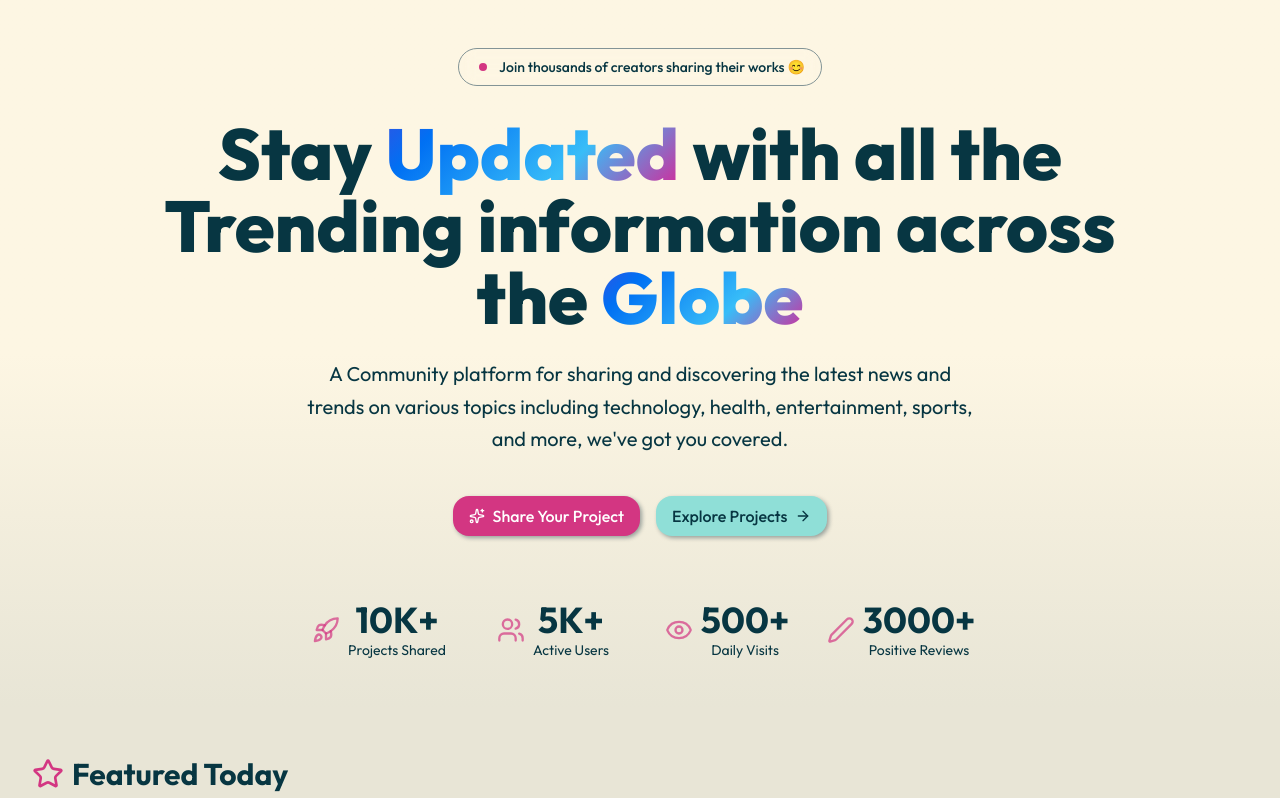
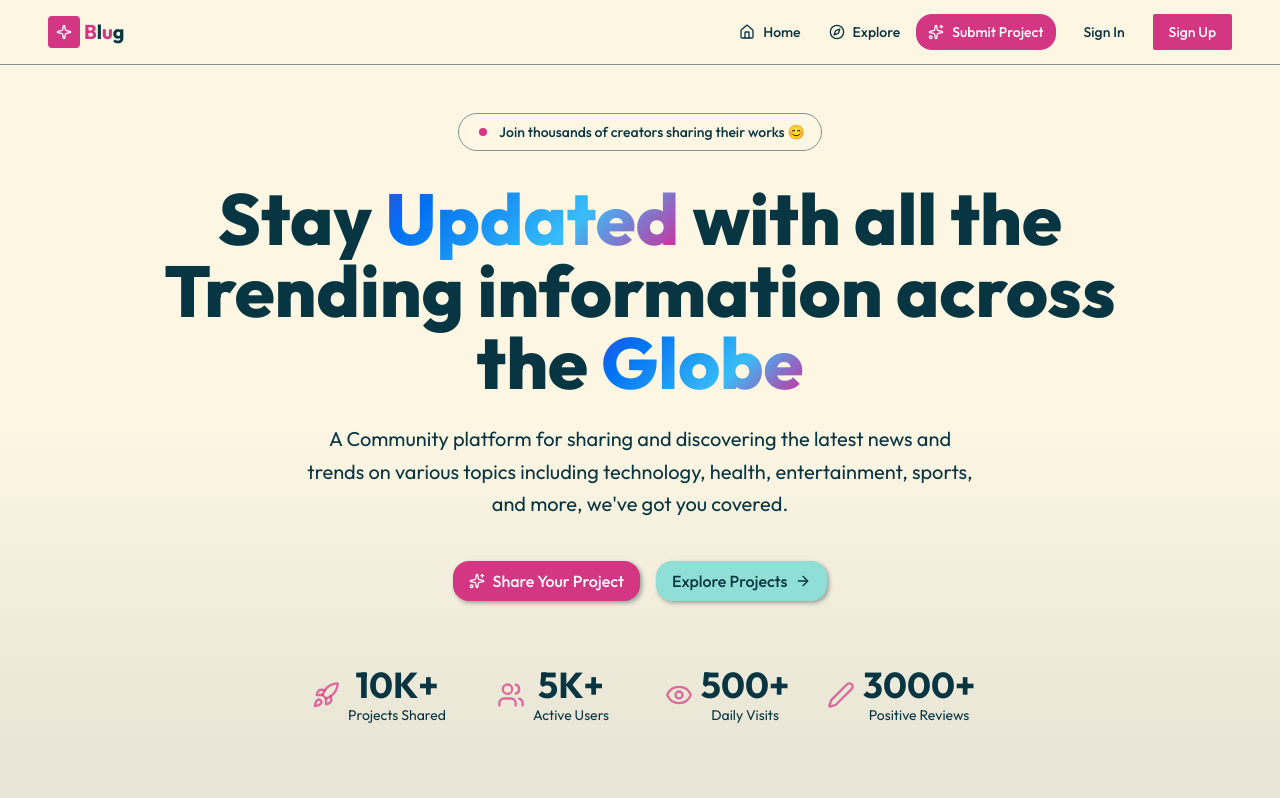
Before and after one commit to OgbodoPhilip/Blug, a Next.js app: page / in a window 1280 px wide. Shown: the top 798 px of the page. Built offline with nearby package versions, Linux system fonts and the light colour scheme.

Commit message:
working on header section

```diff
--- a/app/layout.tsx
+++ b/app/layout.tsx
@@ -1,6 +1,8 @@
 import type { Metadata } from "next";
 import { Outfit } from "next/font/google";
 import "./globals.css";
+import Header from "@/components/common/header";
+import Footer from "@/components/common/footer";
 
 const outfit = Outfit({
   variable: "--font-outfit",
@@ -24,7 +26,9 @@
       <body
         className={`${outfit.className} `}
       >
+        <Header/>
         {children}
+        <Footer/>
       </body>
     </html>
   );
--- a/components/common/empty-state.tsx
+++ b/components/common/empty-state.tsx
@@ -6,8 +6,8 @@
 export default function EmptyState ({message,icon:Icon}:{message:string,icon:LucideIcon}) {
   return (
     <div className='empty-state'>
-        <Icon className='size-10 text-primary'/>
-        <p>{message}</p>
+       {Icon &&  <Icon className='size-12 text-muted-foreground/50 mx-auto mb-4'/>}
+        <p className='text-lg text-muted-foreground'>{message}</p>
 
  </div>
   )
--- /dev/null
+++ b/components/common/footer.tsx
@@ -0,0 +1,9 @@
+import React from 'react'
+
+type Props = {}
+
+export default function Footer({}: Props) {
+  return (
+    <div>Footer</div>
+  )
+}
--- /dev/null
+++ b/components/common/header.tsx
@@ -0,0 +1,58 @@
+import { CompassIcon, HomeIcon, SparkleIcon, Sparkles } from "lucide-react"
+import Link from "next/link"
+import { Button } from "../ui/button"
+
+
+
+const Logo = () => {
+   return (
+     <Link href="/" className="flex items-center gap-1 group ">
+    <div className="size-8 rounded-lg bg-primary flex items-center justify-center">
+        <SparkleIcon className="size-4 text-primary-foreground "/>
+
+    </div>
+    <span className="text-xl font-bold">
+        <span className="text-primary">B</span>l
+        <span className="text-primary">u</span>g
+    </span>
+    </Link>
+   )
+}
+
+export default function Header() {
+  return (
+    <header className="sticky top-0 z-50 border-b bg-background/95 backdrop-blur-5xl support-backdrop-filter:bg-background/60">
+        <div className="wrapper px-12">
+            <div className="flex h-16 items-center justify-between">
+                <Logo/>
+                <nav className="flex items-center gap-1">
+                <Link href='/' className="flex items-center gap-2 px-3 py-2 text-sm font-medium rounded-2xl text-muted-foreground hover:text-foreground transition-colors hover:bg-muted/50">
+                <HomeIcon className="size-4"/>
+                <span>Home</span>
+                </Link>
+                <Link href='/explore' className="flex items-center gap-2 px-3 py-2 text-sm font-medium rounded-2xl text-muted-foreground hover:text-foreground transition-colors hover:bg-muted/50">
+                <CompassIcon className="size-4"/>
+                <span>Explore</span>
+                </Link>
+                <div className="flex items-center gap-3 ">
+                    <Button asChild className="rounded-2xl">
+                        <Link href='/submit'>
+                        <Sparkles className="size-4"/>
+                        Submit Project
+                        </Link>
+
+                    </Button>
+
+                    <Button variant="ghost">Sign In</Button>
+                    <Button  >Sign Up</Button>
+
+
+
+
+                </div>
+                </nav>
+            </div>
+        </div>
+    </header>
+  )
+}
```
